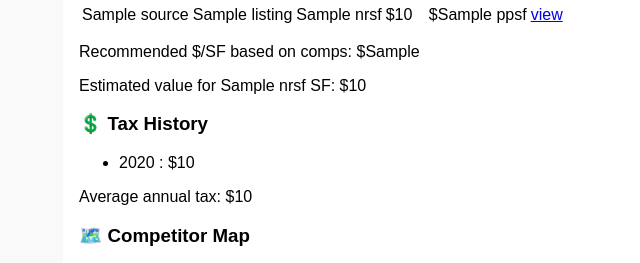
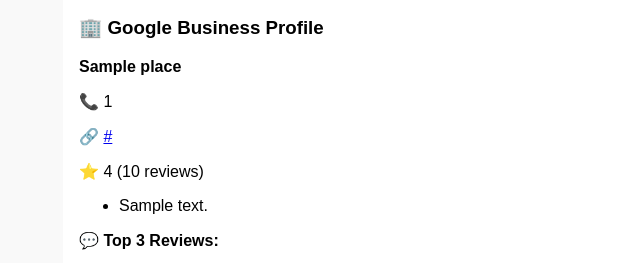
Before and after one commit to Cuddey/cuddeysevaluator, a Flask app: template templates/index.html in a window 1280 px wide. Shown: the part 642-905 px from the top of the page, without its empty margins (211-851 px from the left). Run offline with Flask 3, Linux system fonts and the light colour scheme; the template is opened without the code that fills it: most values are stand-ins (such as "Sample title", 1, 10 or a date in 2020); some libraries are stand-ins or nearby versions.

Commit message:
Update index.html

```diff
--- a/templates/index.html
+++ b/templates/index.html
@@ -4,22 +4,15 @@
   <meta charset="utf-8">
   <title>Cuddeys Deal Finder</title>
   <link rel="stylesheet" href="{{ url_for('static', filename='style.css') }}">
-  {% if data.address %}
-    <!-- Street View iframe with single line src -->
-    <h3>🛣️ Street View</h3>
-    <iframe
-      width="100%" height="250" frameborder="0" style="border:0"
-      src="https://www.google.com/maps/embed/v1/streetview?key={{ google_api_key }}&location={{ data.lat }},{{ data.lng }}&heading=210&pitch=10&fov=80"
-      allowfullscreen>
-    </iframe>
-  {% endif %}
 </head>
 <body>
   <div class="container">
     <h1>📦 Cuddeys Deal Finder</h1>
+
     {% if error %}
       <p class="error">{{ error }}</p>
     {% endif %}
+
     <form method="post">
       <input name="query"    placeholder="Property Address (optional)" />
       <input name="facility" placeholder="Facility Name (optional)" />
@@ -27,7 +20,119 @@
     </form>
 
     {% if data.address %}
-      <!-- Existing business profile and data sections omitted for brevity -->
+      <h2>
+        Location: {{ data.address }}
+        <br>
+        <small>{{ data.county }} County, {{ data.state }}</small>
+      </h2>
+
+      <h3>🛣️ Street View</h3>
+      <iframe
+        width="100%" height="250" frameborder="0" style="border:0"
+        src="https://www.google.com/maps/embed/v1/streetview?key={{ google_api_key }}&location={{ data.lat }},{{ data.lng }}&heading=210&pitch=10&fov=80"
+        allowfullscreen>
+      </iframe>
+
+      <h3>🏢 Google Business Profile</h3>
+      {% if data.place.name %}
+        <p><strong>{{ data.place.name }}</strong></p>
+        <p>📞 {{ data.place.formatted_phone_number|default('N/A') }}</p>
+        <p>
+          🔗
+          {% if data.place.website %}
+            <a href="{{ data.place.website }}" target="_blank">
+              {{ data.place.website }}
+            </a>
+          {% else %}
+            N/A
+          {% endif %}
+        </p>
+        <p>
+          ⭐ {{ data.place.rating|default('N/A') }}
+          ({{ data.place.user_ratings_total|default(0) }} reviews)
+        </p>
+        {% if data.place.opening_hours %}
+          <ul>
+            {% for h in data.place.opening_hours.weekday_text %}
+              <li>{{ h }}</li>
+            {% endfor %}
+          </ul>
+        {% endif %}
+        {% if data.place.reviews %}
+          <p><strong>💬 Top 3 Reviews:</strong></p>
+          <ul>
+            {% for r in data.place.reviews[:3] %}
+              <li>
+                <strong>{{ r.author_name }}</strong>
+                ({{ r.rating }}⭐):
+                {{ r.text }}
+              </li>
+            {% endfor %}
+          </ul>
+        {% endif %}
+      {% else %}
+        <p>No Google Business profile found.</p>
+      {% endif %}
+
+      <h3>📄 Appraisal & Ownership Data</h3>
+      {% if data.cad.owner_name %}
+        <p><strong>Owner:</strong> {{ data.cad.owner_name }}</p>
+        <p><strong>Mailing:</strong> {{ data.cad.mailing_address }}</p>
+        <p><strong>Tax ID:</strong> {{ data.cad.tax_id }}</p>
+      {% elif data.cad.link %}
+        <p>
+          <a href="{{ data.cad.link }}" target="_blank">
+            Search {{ data.county }} County Appraisal District
+          </a>
+        </p>
+      {% else %}
+        <p>No CAD data available.</p>
+      {% endif %}
+
+      <h3>🏷️ LLC & Entity Tracing</h3>
+      {% if data.llc.llc_name %}
+        <p>
+          <strong>LLC:</strong>
+          <a href="{{ data.llc.opencorporates_url }}" target="_blank">
+            {{ data.llc.llc_name }}
+          </a>
+        </p>
+        <p><strong>Formed:</strong> {{ data.llc.formation_date|default('N/A') }}</p>
+        <p>
+          <strong>SOS:</strong>
+          <a href="{{ data.llc.sos_url }}" target="_blank">
+            View in TX SOS
+          </a>
+        </p>
+      {% else %}
+        <p>No LLC data.</p>
+      {% endif %}
+
+      <h3>🌐 Owner Web Presence</h3>
+      {% if data.owner_web %}
+        <ul>
+          {% for w in data.owner_web %}
+            <li>
+              <p>
+                <a href="{{ w.url }}" target="_blank">
+                  {{ w.title }}
+                </a>
+              </p>
+              {% if w.description %}
+                <p>{{ w.description }}</p>
+              {% endif %}
+              {% if w.emails %}
+                <p>Emails: {{ w.emails|join(', ') }}</p>
+              {% endif %}
+              {% if w.phones %}
+                <p>Phones: {{ w.phones|join(', ') }}</p>
+              {% endif %}
+            </li>
+          {% endfor %}
+        </ul>
+      {% else %}
+        <p>No owner presence found online.</p>
+      {% endif %}
 
       <h3>📑 Nearby Listings & Valuation</h3>
       {% if data.listings %}
@@ -43,7 +148,9 @@
               <td>{{ l.nrsf }}</td>
               <td>${{ "{:,.0f}".format(l.price) }}</td>
               <td>${{ l.ppsf }}</td>
-              <td><a href="{{ l.link }}" target="_blank">view</a></td>
+              <td>
+                <a href="{{ l.link }}" target="_blank">view</a>
+              </td>
             </tr>
           {% endfor %}
         </table>
@@ -65,11 +172,15 @@
         <p>No tax history available.</p>
       {% endif %}
 
-      <!-- Competitor map container -->
+      <h3>📈 Deal Score</h3>
+      <p>
+        <strong>{{ data.score }}</strong>
+        (Cap: {{ data.cap }}%, ${{ data.ppsf }}/SF)
+      </p>
+
+      <!-- Competitor Map -->
       <h3>🗺️ Competitor Map</h3>
       <div id="map" style="width:100%; height:400px"></div>
-
-      <!-- initMap defined before loading API -->
       <script>
         function initMap() {
           const center = { lat: {{ data.lat }}, lng: {{ data.lng }} };
@@ -87,17 +198,10 @@
           {% endfor %}
         }
       </script>
-      <!-- load API after initMap and after div exists -->
-      <script
-        async defer
+      <script async defer
         src="https://maps.googleapis.com/maps/api/js?key={{ google_api_key }}&callback=initMap">
       </script>
 
-      <h3>📈 Deal Score</h3>
-      <p>
-        <strong>{{ data.score }}</strong>
-        (Cap: {{ data.cap }}%, ${{ data.ppsf }}/SF)
-      </p>
     {% endif %}
   </div>
 </body>
```
